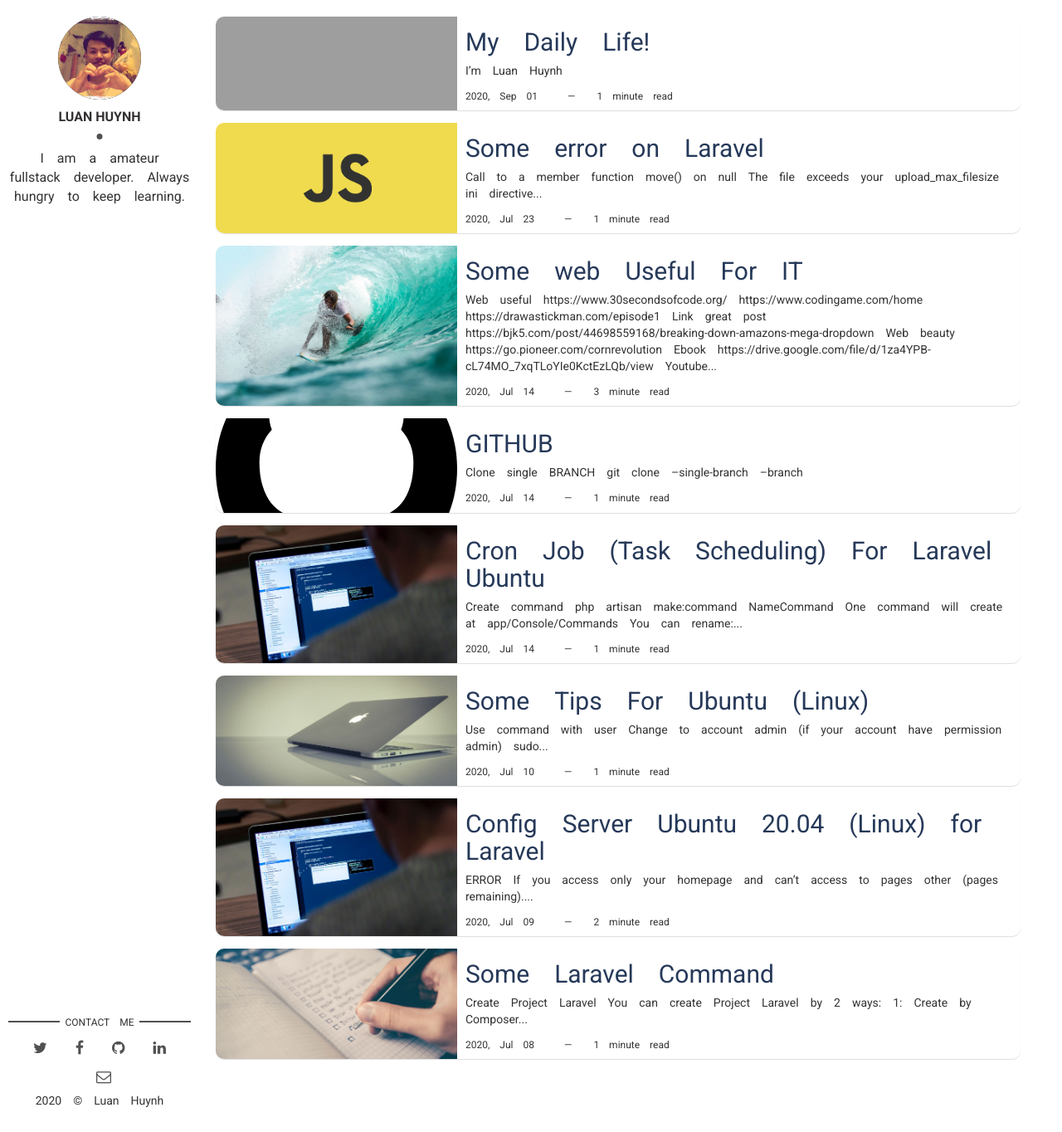
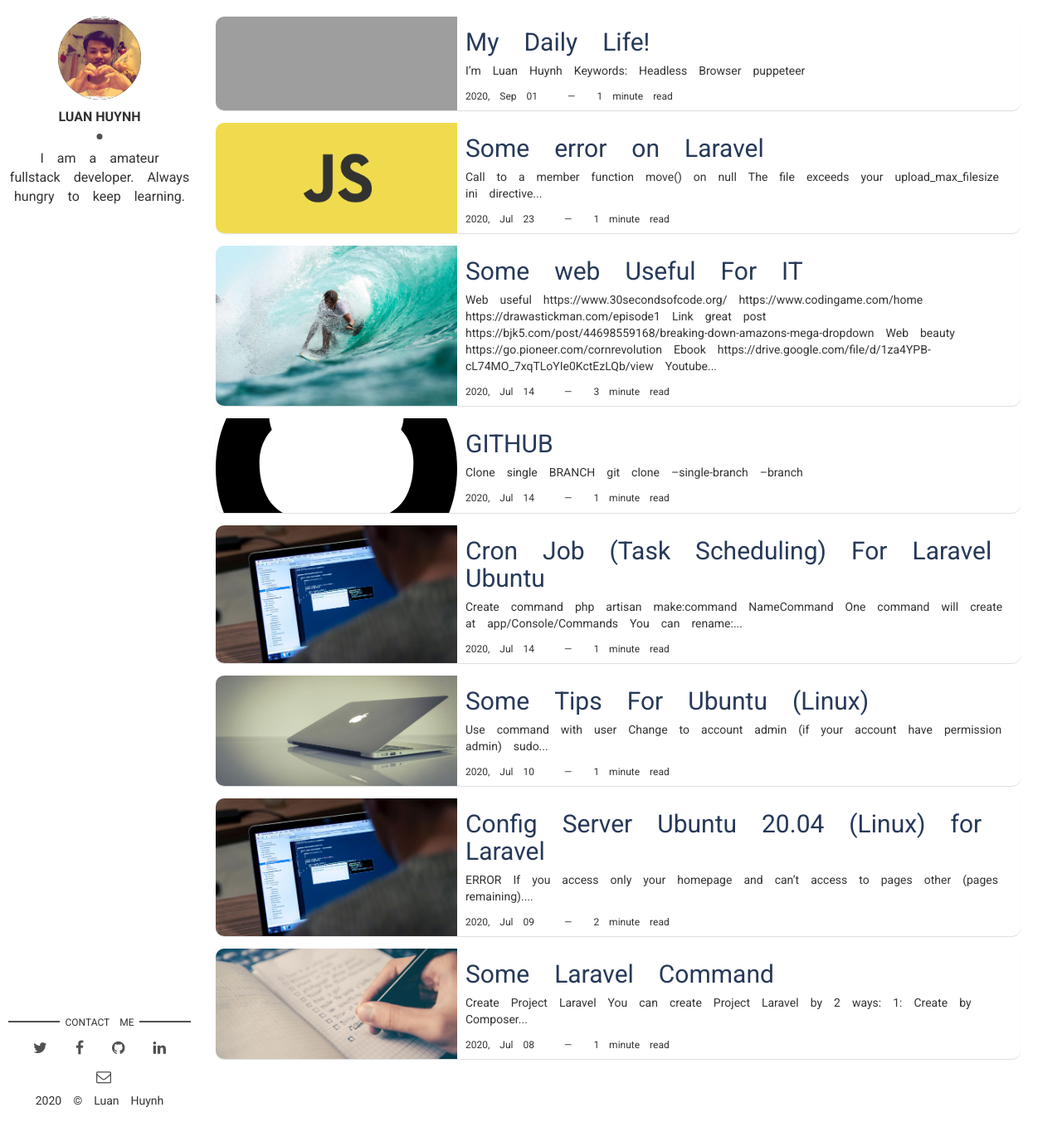
Before and after one commit to minhluan2292/blog, a Jekyll site: the page built from index.html, in a window 1280 px wide and 1364 px high. Shown: the whole window at 83% size. Built offline with Jekyll 4.4.1, drawn with Linux system fonts in a browser that asks for light colours; nearby versions of some CDN libraries; library files that are not in the unit come from our copies; the list of posts is cut into pages by our own code; grey boxes are pictures that could not be loaded.

Commit message:
Update 2020-09-01-my-daily-life.markdown

```diff
--- a/_posts/2020-09-01-my-daily-life.markdown
+++ b/_posts/2020-09-01-my-daily-life.markdown
@@ -6,3 +6,6 @@ description: You’ll find this post in your `_posts` directory. Go ahead and ed
 img: my-day.jpg  # Add image post (optional)
 ---
 I'm Luan Huynh
+Keywords:
+- Headless Browser
+- puppeteer
```
